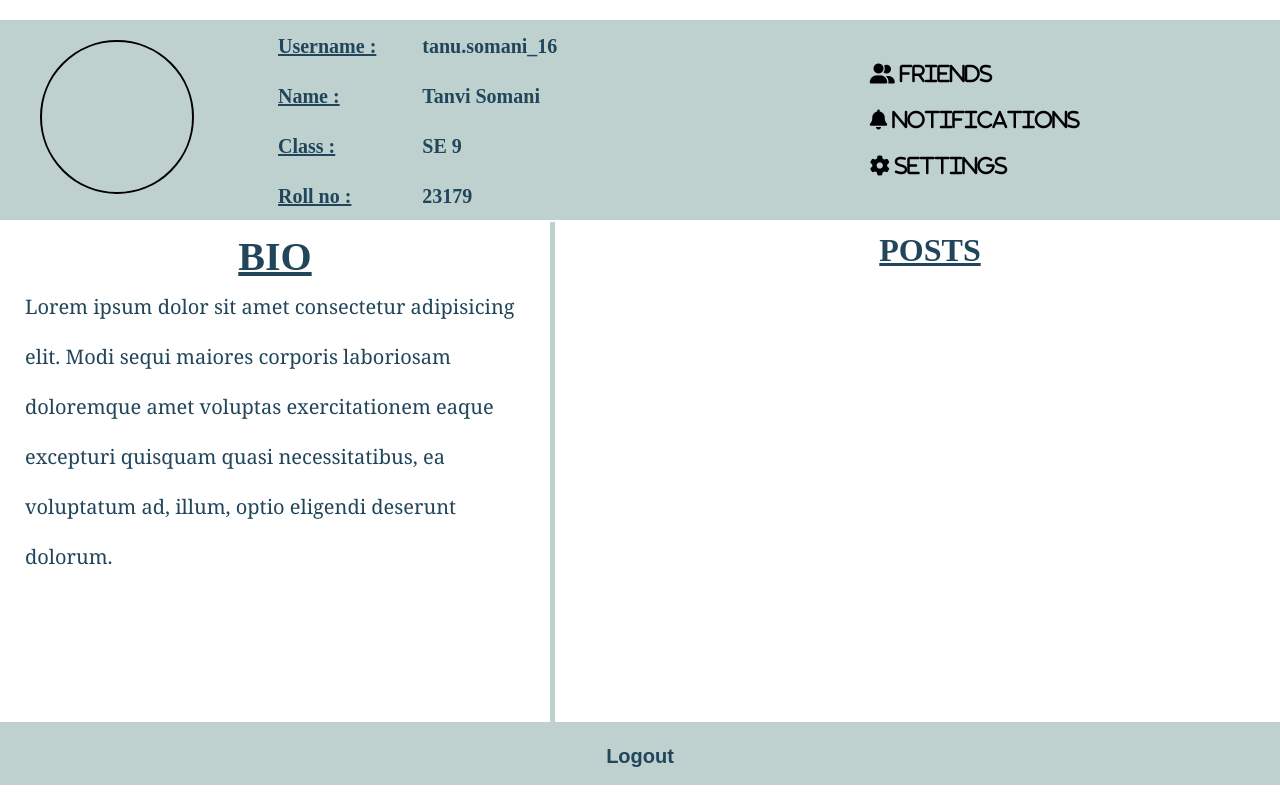
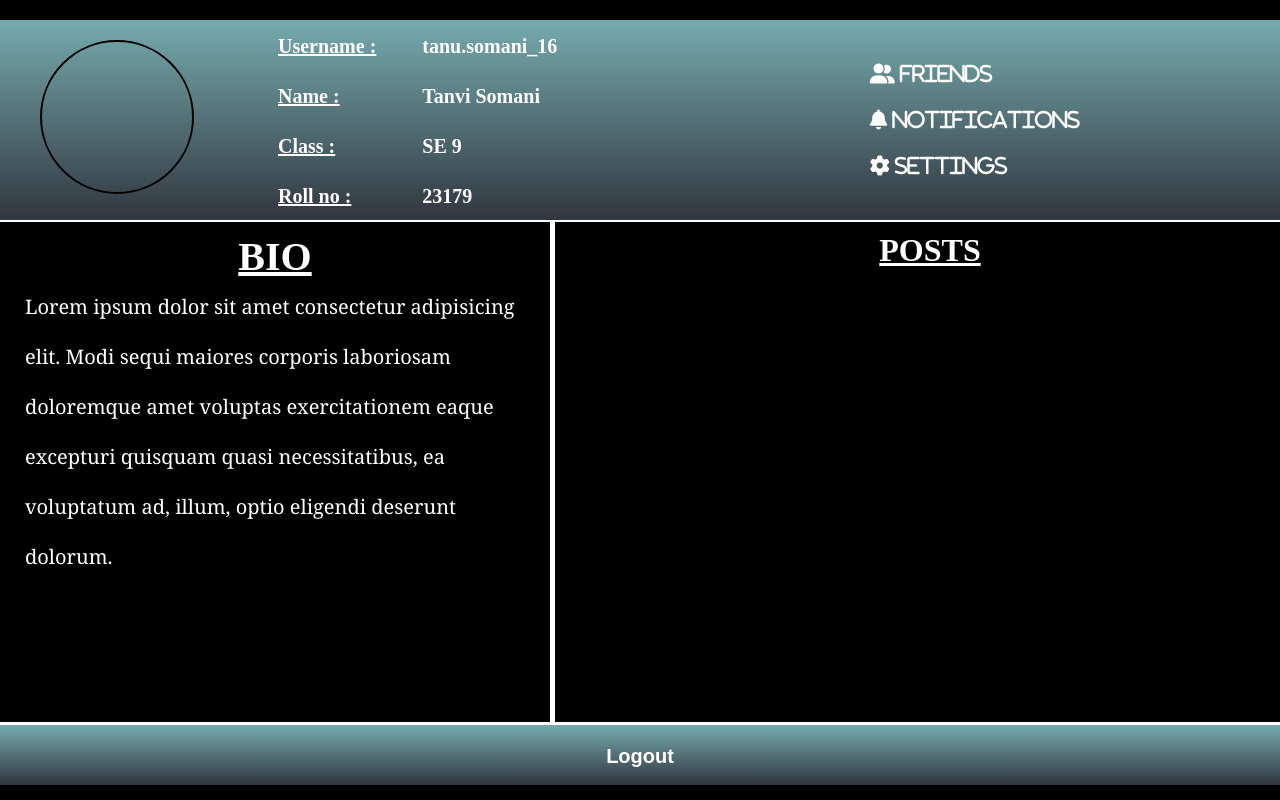
Before and after one commit to mitaliumbarje/HashtagPICT, a plain HTML site: page profilepage.html in a window 1280 px wide. Drawn offline with Linux system fonts and the light colour scheme.

Commit message:
Update profilepage.css

```diff
--- a/profilepage.css
+++ b/profilepage.css
@@ -4,13 +4,13 @@
     border:border-box;
 }
 body{
-    background-color: white;
+    background-color: black;
 }
 .navbar{
     margin-top: 20px ;
     height:200px;
     border-bottom:2px solid white;
-    background-color:#BED1CF;
+    background:linear-gradient(to top,#31363F,#76ABAE);
     display: flex;
     flex-direction: row;
 }
@@ -41,7 +41,7 @@ body{
     padding:1px 2px 10px 4px;
     margin-left:60px;
     line-height: 50px;
-    color:rgb(33, 69, 90);
+    color:white;
 }
 
 #info{
@@ -50,11 +50,11 @@ body{
     padding:1px 2px 10px 4px;
     margin-left:40px;
     line-height: 50px;
-    color:rgb(33, 69, 90);
+    color:white;
 }
 main{
     height:fit-content;
-    background-color:white;
+    background-color:black;
 }
 
 .actual_body{
@@ -71,11 +71,12 @@ main{
     justify-content: space-evenly;
     font-size: 20px;
     cursor: pointer;
+    color:white;
 }
 
 
 #friends{
-    color:rgb(33, 69, 90);
+    color:white;
     padding-top: 20px;
     padding-bottom: 20px;
     font-size: 20px;
@@ -89,7 +90,7 @@ main{
     line-height: 25px;
     padding-right: 10px;
     font-weight: 800;
-    color: rgb(33, 69, 90);
+    color: white;
 }
 
 
@@ -99,9 +100,9 @@ main{
     padding-left:25px;
     padding-right: 25px;
     width:500px;
-    border-right:5px solid #BED1CF;
+    border-right:5px solid white;
     padding-top: 10px;
-    color:rgb(33, 69, 90);
+    color:white;
 }
 
 #a{
@@ -114,14 +115,14 @@ main{
 .posts{
     padding-left:25px;
     width:800px;
-    color:rgb(33, 69, 90);
+    color:white;
 
 }
 ::-webkit-scrollbar{
     width:5px;
 }
 ::-webkit-scrollbar-thumb{
-    background:rgb(33, 69, 90);
+    background:white;
     border-radius: 10px;
 }
 
@@ -208,16 +209,16 @@ main{
 
 
 #foot{
-    background-color:#BED1CF;
+    background:linear-gradient(to top,#31363F,#76ABAE);
     height:50px;
-    border-top:3px solid #BED1CF;
+    border-top:3px solid white;
     padding-top: 10px;
     text-align: center;
 }
 .button{
     border: none;
-    background-color:#BED1CF;
-    color:rgb(33, 69, 90);
+    background:none;
+    color:white;
     font-weight: 700;
     text-align: center;
     text-decoration: none;
@@ -237,5 +238,5 @@ posts::-webkit-scrollbar-track{
 }
 
 posts::-webkit-scrollbar-thumb{
-    background: linear-gradient(#ffe6a7,black);
+    background: white;
 }
```
